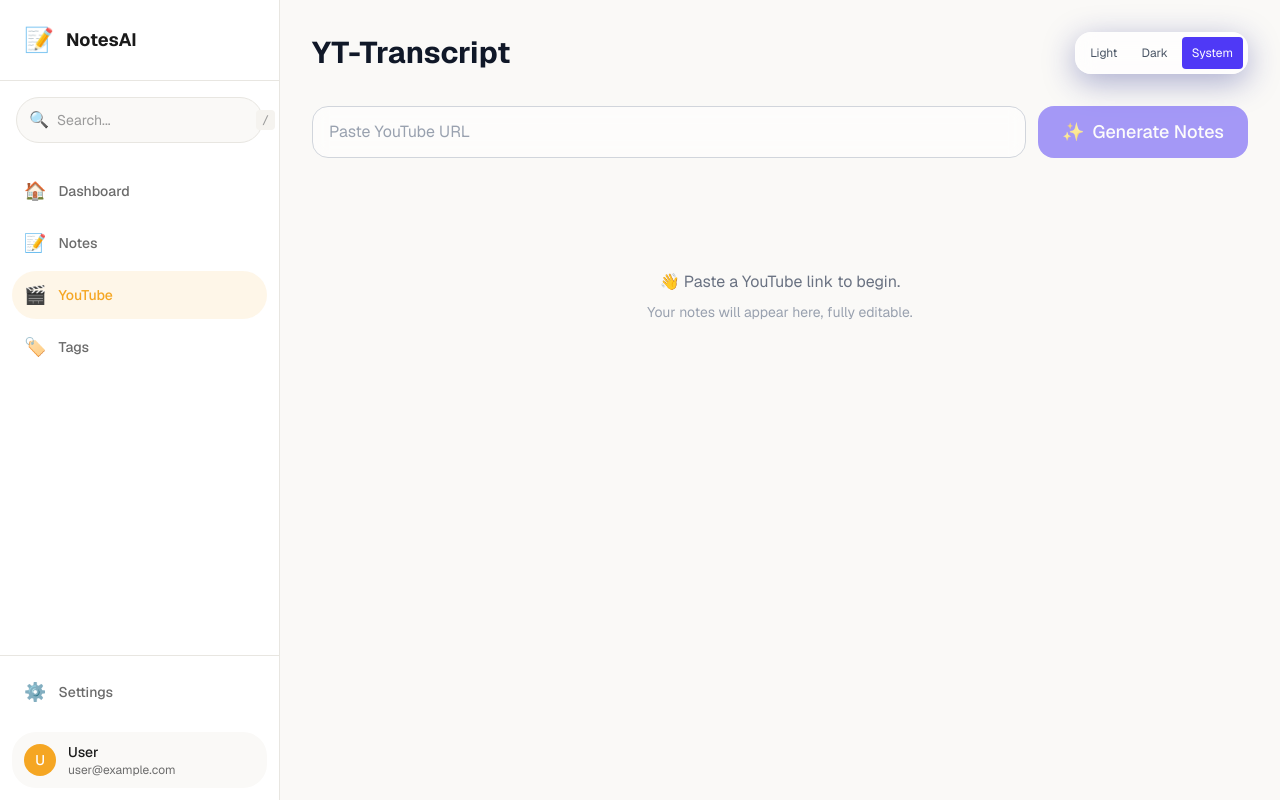
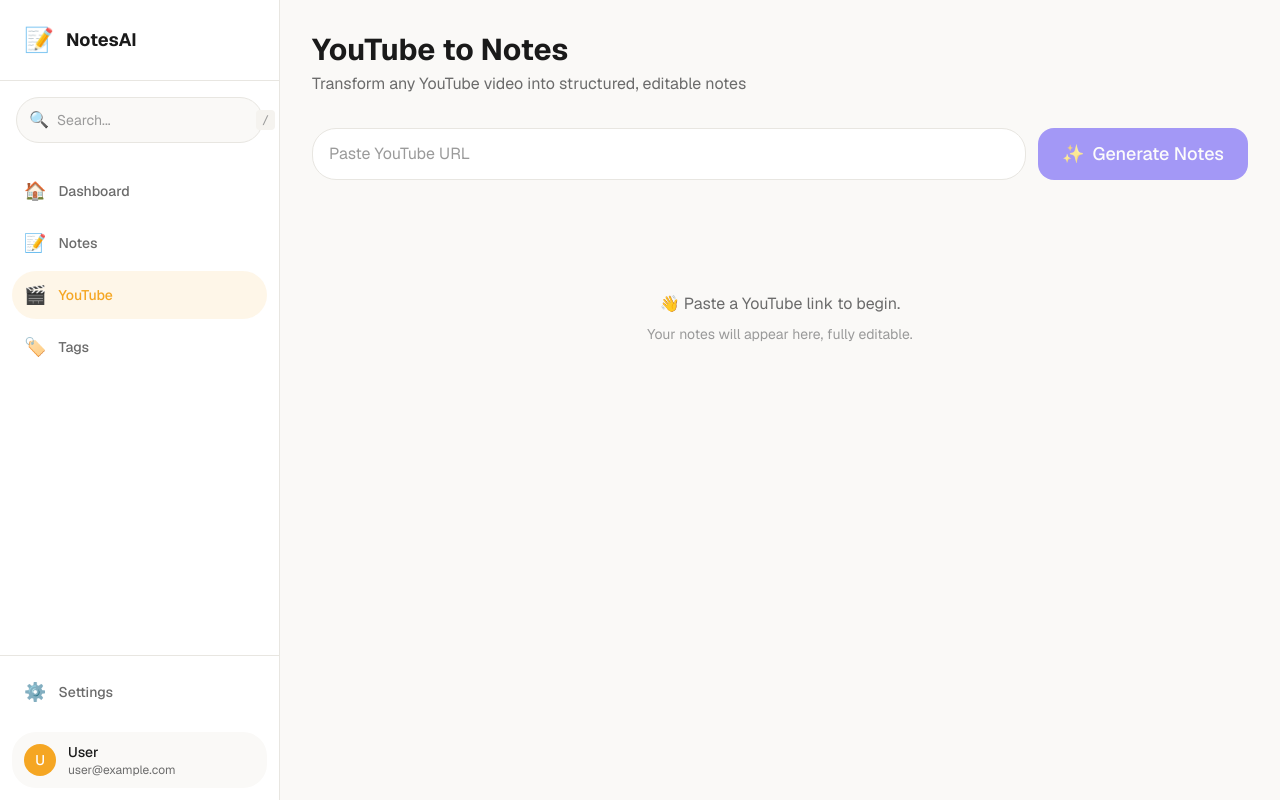
Before and after one commit to acousticclown/yt-transcript, a Next.js app in the folder apps/web/: page /youtube in a window 1280 px wide. Built offline with nearby package versions, Linux system fonts and the light colour scheme.

Commit message:
refactor: Update /youtube page to use design system, remove in-page theme toggle

```diff
--- a/apps/web/app/(app)/youtube/page.tsx
+++ b/apps/web/app/(app)/youtube/page.tsx
@@ -13,7 +13,6 @@ import { Container, Stack } from "../../../components/layout";
 import { CategoryFilter } from "../../../components/CategoryFilter";
 import { ActionButton } from "../../../components/ActionButton";
 import { ButtonGroup } from "../../../components/ButtonGroup";
-import { ThemeToggle } from "../../../components/ThemeToggle";
 import { VideoMetadata } from "../../../components/VideoMetadata";
 import { SearchBar } from "../../../components/SearchBar";
 import { SortOptions } from "../../../components/SortOptions";
@@ -222,20 +221,20 @@ export default function Home() {
   return (
     <Container size="lg" className="py-6 sm:py-8">
       <Stack gap={8}>
-        {/* Header with title and theme toggle */}
-        <div className="flex items-center justify-between gap-4">
-          <h1 className="text-2xl sm:text-3xl font-bold text-gray-900 dark:text-gray-100">
-            YT-Transcript
+        {/* Header */}
+        <div>
+          <h1 className="text-2xl sm:text-3xl font-bold text-[var(--color-text)]">
+            YouTube to Notes
           </h1>
-          <div className="flex-shrink-0">
-            <ThemeToggle />
-          </div>
+          <p className="mt-1 text-[var(--color-text-muted)]">
+            Transform any YouTube video into structured, editable notes
+          </p>
         </div>
 
-        {/* 2. Primary action - Generate Notes */}
+        {/* Primary action - Generate Notes */}
         <Stack direction="row" gap={3} className="flex-col sm:flex-row">
           <input
-            className="flex-1 border border-gray-300 dark:border-gray-700 rounded-lg px-4 py-3 text-base text-gray-900 dark:text-gray-100 bg-white/50 dark:bg-gray-900/50 backdrop-blur-sm placeholder-gray-400 dark:placeholder-gray-500 focus:outline-none focus:ring-2 focus:ring-indigo-500 focus:border-transparent transition-all"
+            className="flex-1 border border-[var(--color-border)] rounded-xl px-4 py-3 text-base text-[var(--color-text)] bg-[var(--color-surface)] placeholder-[var(--color-text-subtle)] focus:outline-none focus:ring-2 focus:ring-[var(--color-primary)] focus:border-transparent transition-all"
             placeholder="Paste YouTube URL"
             value={url}
             onChange={(e) => setUrl(e.target.value)}
@@ -316,7 +315,7 @@ export default function Home() {
 
         {/* 5. Secondary actions - Save and Export (grouped, less prominent) */}
         {sections.length > 0 && (
-          <div className="pt-4 border-t border-gray-200 dark:border-gray-800">
+          <div className="pt-4 border-t border-[var(--color-border)]">
             <ButtonGroup className="flex-col sm:flex-row w-full sm:w-auto">
               <ActionButton
                 onClick={async () => {
@@ -424,7 +423,7 @@ export default function Home() {
           transition={{ duration: 0.2 }}
           className="text-center py-12"
         >
-          <p className="text-base text-gray-600 dark:text-gray-400">
+          <p className="text-base text-[var(--color-text-muted)]">
             {loadingMessage}
           </p>
         </motion.div>
@@ -432,10 +431,10 @@ export default function Home() {
 
       {!loading && sections.length === 0 && (
         <div className="text-center py-20 px-4">
-          <p className="text-base text-gray-500 dark:text-gray-400 mb-2">
+          <p className="text-base text-[var(--color-text-muted)] mb-2">
             👋 Paste a YouTube link to begin.
           </p>
-          <p className="text-sm text-gray-400 dark:text-gray-500">
+          <p className="text-sm text-[var(--color-text-subtle)]">
             Your notes will appear here, fully editable.
           </p>
         </div>
```
